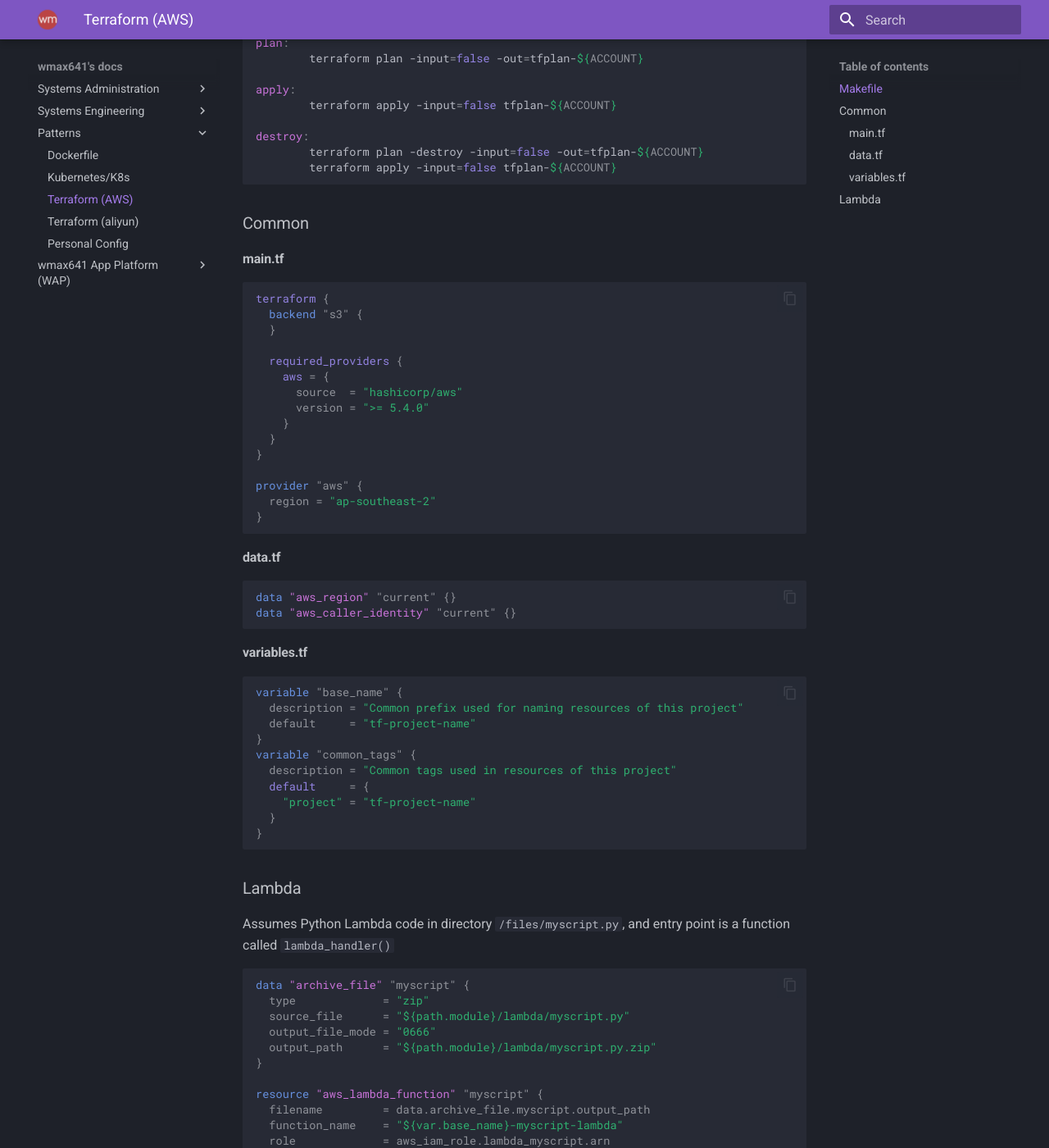
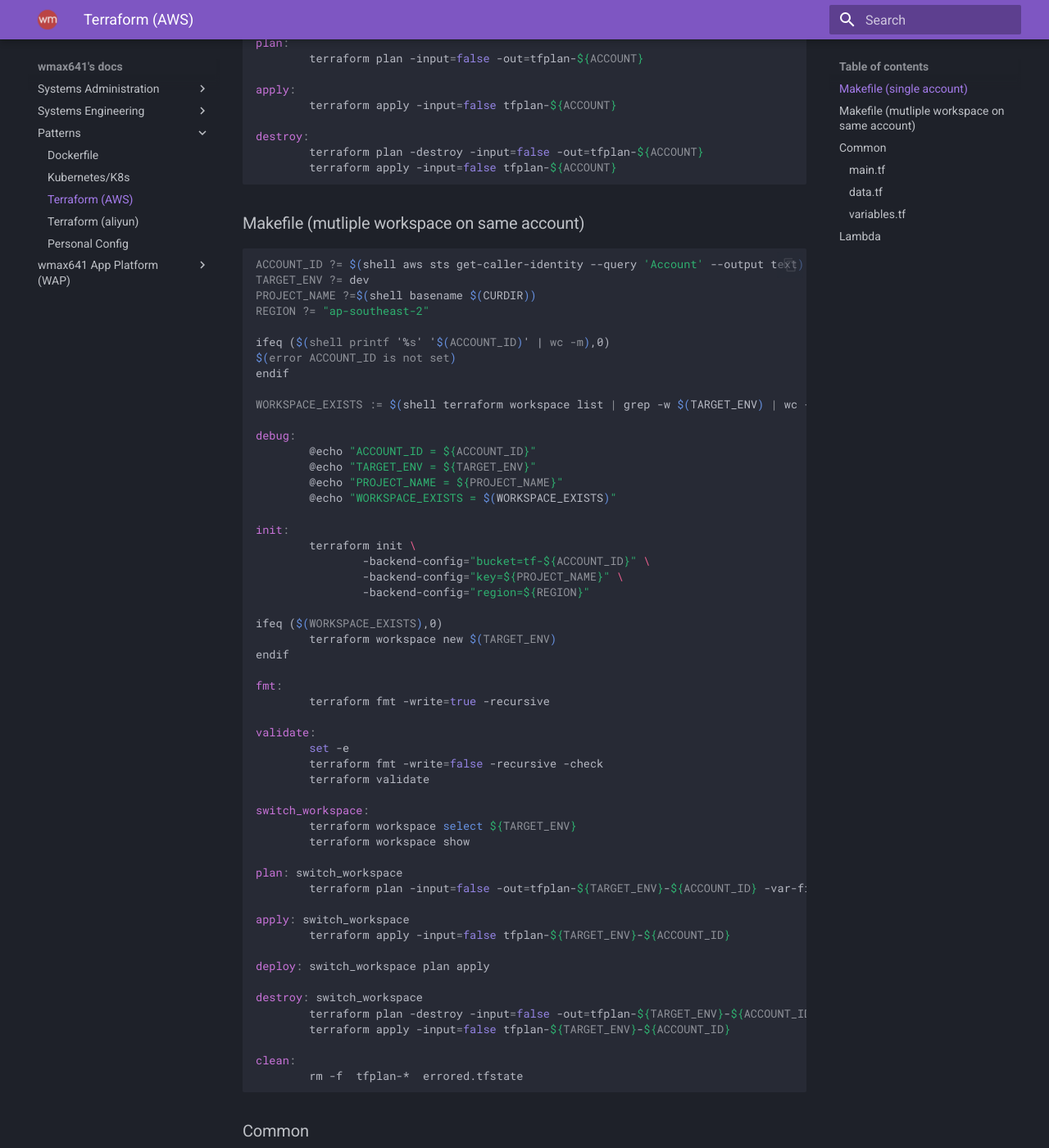
Before and after one commit to wmax641/personal-docs, an MkDocs documentation site: the page built from docs/patterns/terraform.md, in a window 1280 px wide and 1400 px high, scrolled down 574 px. Shown: the whole window at 82% size. Built offline with MkDocs 1.6.1 and Material for MkDocs 9.7.7, drawn with Linux system fonts in a browser that asks for light colours; some of the changed text lies outside the part shown.

Commit message:
Update terraform.md

````diff
--- a/docs/patterns/terraform.md
+++ b/docs/patterns/terraform.md
@@ -1,6 +1,6 @@
 # Terraform Boilerplate Code
 
-### Makefile
+### Makefile (single account)
 ``` basemake
 ACCOUNT ?= $(shell aws sts get-caller-identity --query 'Account' --output text)
 BASE_NAME ?= $(shell basename $(CURDIR))
@@ -32,6 +32,64 @@ destroy:
 	terraform plan -destroy -input=false -out=tfplan-${ACCOUNT}
 	terraform apply -input=false tfplan-${ACCOUNT}
 ```
+### Makefile (mutliple workspace on same account)
+```basemake
+ACCOUNT_ID ?= $(shell aws sts get-caller-identity --query 'Account' --output text)
+TARGET_ENV ?= dev
+PROJECT_NAME ?=$(shell basename $(CURDIR))
+REGION ?= "ap-southeast-2"
+
+ifeq ($(shell printf '%s' '$(ACCOUNT_ID)' | wc -m),0)
+$(error ACCOUNT_ID is not set)
+endif
+
+WORKSPACE_EXISTS := $(shell terraform workspace list | grep -w $(TARGET_ENV) | wc -l)
+
+debug:
+	@echo "ACCOUNT_ID = ${ACCOUNT_ID}"
+	@echo "TARGET_ENV = ${TARGET_ENV}"
+	@echo "PROJECT_NAME = ${PROJECT_NAME}"
+	@echo "WORKSPACE_EXISTS = $(WORKSPACE_EXISTS)"
+
+init:
+	terraform init \
+		-backend-config="bucket=tf-${ACCOUNT_ID}" \
+		-backend-config="key=${PROJECT_NAME}" \
+		-backend-config="region=${REGION}"
+
+ifeq ($(WORKSPACE_EXISTS),0)
+	terraform workspace new $(TARGET_ENV)
+endif
+
+fmt:
+	terraform fmt -write=true -recursive
+
+validate:
+	set -e
+	terraform fmt -write=false -recursive -check
+	terraform validate
+
+switch_workspace:
+	terraform workspace select ${TARGET_ENV}
+	terraform workspace show
+
+plan: switch_workspace
+	terraform plan -input=false -out=tfplan-${TARGET_ENV}-${ACCOUNT_ID} -var-file="vars/${TARGET_ENV}.tfvars"
+
+apply: switch_workspace
+	terraform apply -input=false tfplan-${TARGET_ENV}-${ACCOUNT_ID}
+
+deploy: switch_workspace plan apply
+
+destroy: switch_workspace
+	terraform plan -destroy -input=false -out=tfplan-${TARGET_ENV}-${ACCOUNT_ID} -var-file="vars/${TARGET_ENV}.tfvars"
+	terraform apply -input=false tfplan-${TARGET_ENV}-${ACCOUNT_ID}
+
+clean:
+	rm -f  tfplan-*  errored.tfstate
+
+```
+
 
 ### Common
 #### main.tf
````
